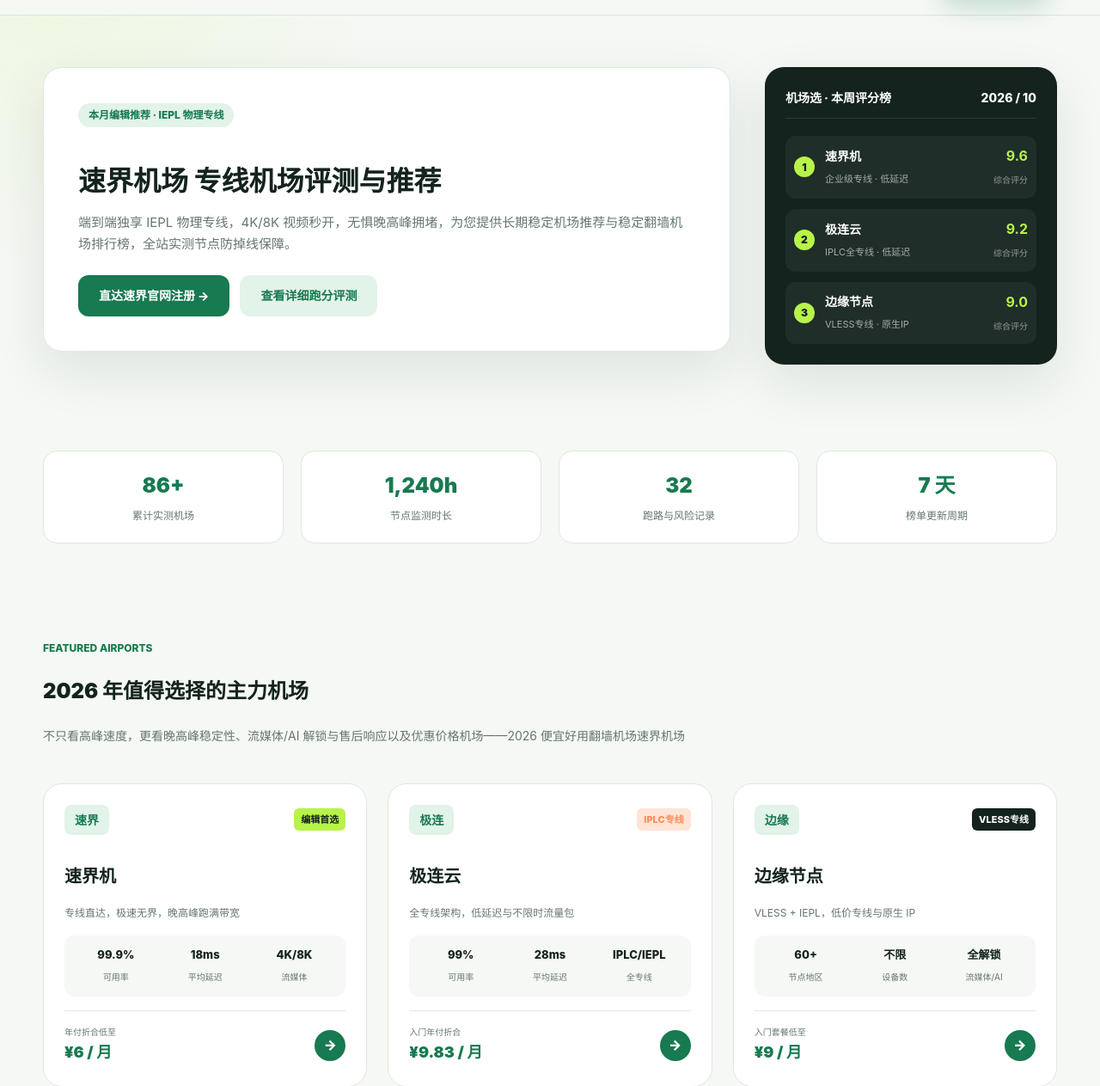
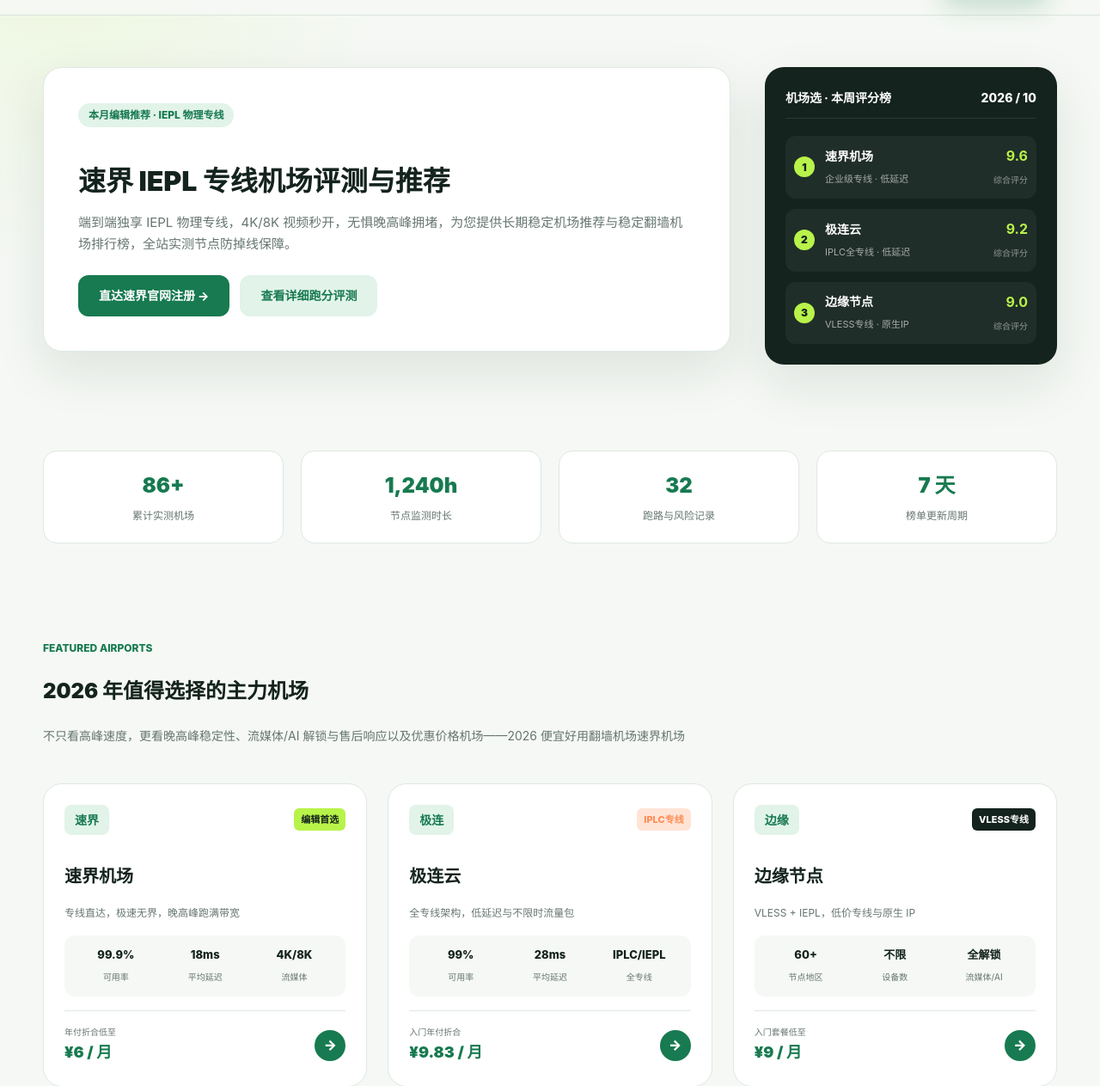
Before and after one commit to yuntizhinan/jichangxuan, a plain HTML site: page index.html in a window 1280 px wide. Shown: the part 77-1340 px from the top of the page at 86% size. Drawn offline with Linux system fonts and the light colour scheme.

Commit message:
Update text from 速界 IEPL to 速界机场

```diff
--- a/index.html
+++ b/index.html
@@ -332,7 +332,7 @@
       <div class="container hero-grid">
         <div class="hero-main">
           <span class="hero-tag">本月编辑推荐 · IEPL 物理专线</span>
-          <h1 class="hero-title">速界机场 专线机场评测与推荐</h1>
+          <h1 class="hero-title">速界 IEPL 专线机场评测与推荐</h1>
           <p class="hero-desc">端到端独享 IEPL 物理专线，4K/8K 视频秒开，无惧晚高峰拥堵，为您提供长期稳定机场推荐与稳定翻墙机场排行榜，全站实测节点防掉线保障。</p>
           <div class="button-group">
             <a class="button primary" href="https://lqy001.speedworldaff.com/#/register?code=p3EKNmlp" target="_blank">直达速界官网注册 &rarr;</a>
@@ -349,7 +349,7 @@
             <a class="rank-item" href="sujie.html" target="_blank">
               <span class="rank-number">1</span>
               <span>
-                <span class="rank-name">速界机</span>
+                <span class="rank-name">速界机场</span>
                 <span class="rank-meta">企业级专线 · 低延迟</span>
               </span>
               <span class="rank-score"><strong>9.6</strong><small>综合评分</small></span>
@@ -400,7 +400,7 @@
               <div class="card-icon">速界</div>
               <span class="badge">编辑首选</span>
             </div>
-            <h3>速界机</h3>
+            <h3>速界机场</h3>
             <p class="slogan">专线直达，极速无界，晚高峰跑满带宽</p>
             <div class="metric-row">
               <div class="metric"><strong>99.9%</strong><span>可用率</span></div>
@@ -570,7 +570,7 @@
             </thead>
             <tbody>
               <tr>
-                <td><span class="compare-name"><span class="mini-logo">SJ</span>速界机</span></td>
+                <td><span class="compare-name"><span class="mini-logo">SJ</span>速界机场</span></td>
                 <td><strong style="color:#ed963d;">★ 9.6</strong></td>
                 <td>¥6 / 月 (年付折合)</td>
                 <td>真 IEPL 内网专线</td>
```
